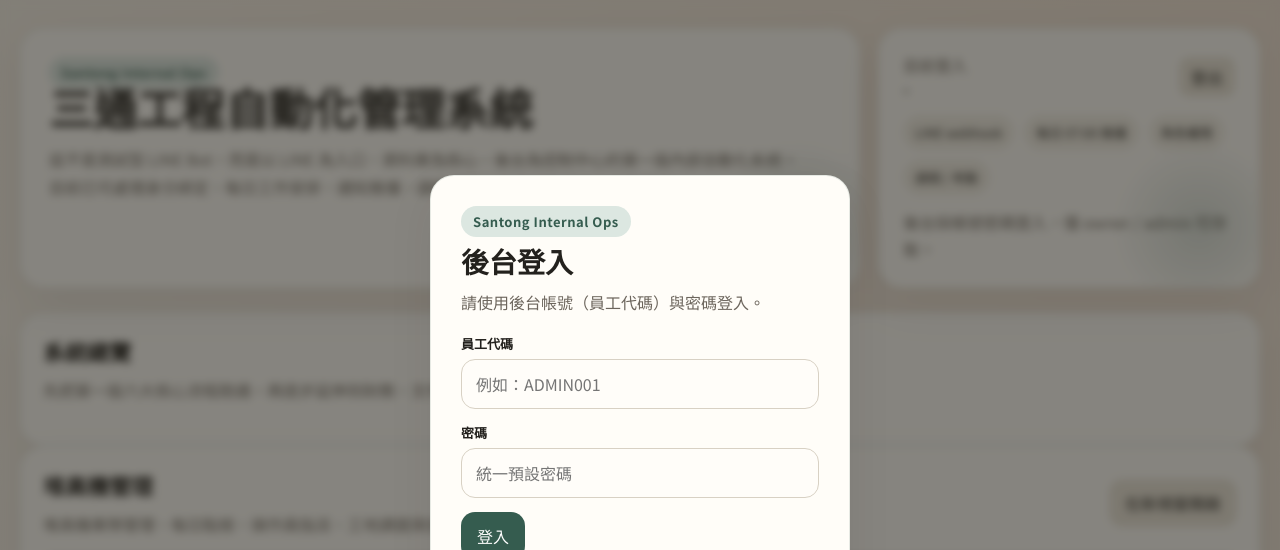
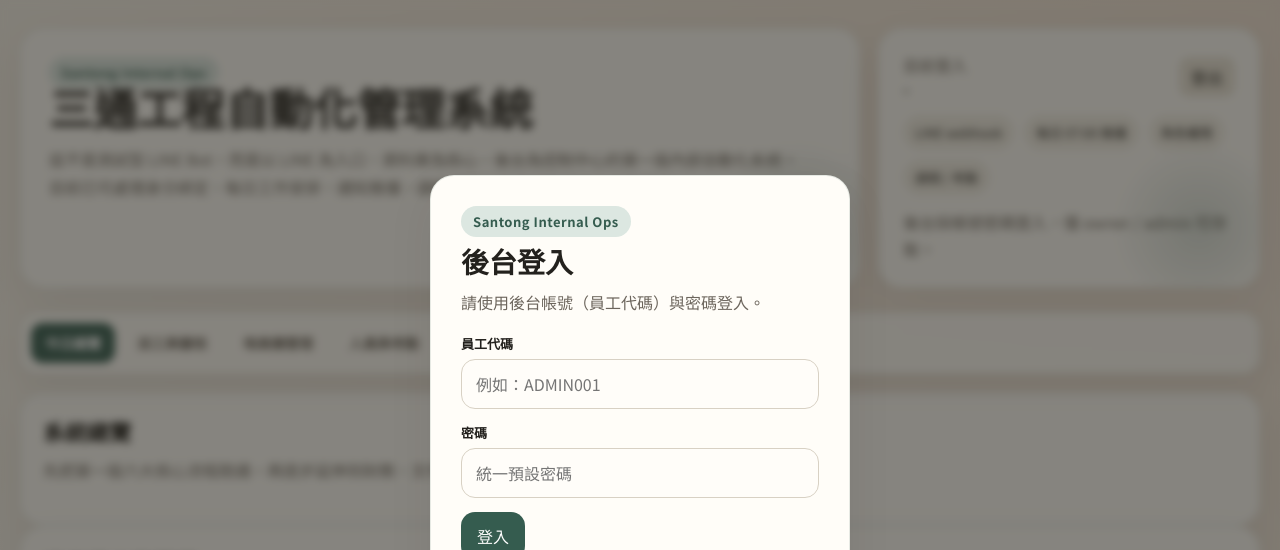
Before and after one commit to lin61751226-netizen/santong-erp, a FastAPI app: page / in a window 1280 px wide. Shown: the top 550 px of the page. Run offline with FastAPI, Linux system fonts and the light colour scheme; parts of the project's set-up code (start-up, migrations or seed data) failed here and were passed over; some libraries are stand-ins or nearby versions.

Commit message:
Improve backoffice navigation and fix forklift status auth

```diff
--- a/backend/app/routes/admin.py
+++ b/backend/app/routes/admin.py
@@ -1029,7 +1029,7 @@ def update_forklift_status(
     forklift_id: int,
     status: str = Query(..., description="堆高機狀態：operating/available/maintenance/inactive"),
     session: Session = Depends(get_session),
-    actor: Employee = Depends(require_roles(["owner", "admin", "site_manager"])),
+    actor: Employee = Depends(require_roles("owner", "admin", "site_manager")),
 ):
     forklift = session.get(Forklift, forklift_id)
     if not forklift:
--- a/backend/app/static/app.css
+++ b/backend/app/static/app.css
@@ -38,6 +38,47 @@ body {
   gap: 18px;
   align-items: stretch;
   margin-bottom: 24px;
+}
+
+.workspace-nav {
+  position: sticky;
+  top: 12px;
+  z-index: 20;
+  display: flex;
+  gap: 8px;
+  overflow-x: auto;
+  margin-bottom: 18px;
+  padding: 10px;
+  border: 1px solid rgba(53, 92, 79, 0.14);
+  border-radius: 18px;
+  background: rgba(255, 253, 248, 0.92);
+  box-shadow: 0 12px 30px rgba(52, 44, 32, 0.08);
+  backdrop-filter: blur(10px);
+}
+
+.workspace-tab {
+  flex: 0 0 auto;
+  padding: 10px 14px;
+  border-radius: 12px;
+  background: transparent;
+  color: var(--muted);
+  font-size: 14px;
+  font-weight: 700;
+}
+
+.workspace-tab:hover {
+  background: var(--brand-soft);
+  color: var(--brand);
+  transform: none;
+}
+
+.workspace-tab.is-active {
+  background: var(--brand);
+  color: #fff;
+}
+
+[data-workspace][hidden] {
+  display: none;
 }
 
 .hero-card,
@@ -143,6 +184,17 @@ p {
   align-items: center;
   gap: 12px;
   margin-bottom: 18px;
+}
+
+.action-callout {
+  display: grid;
+  gap: 5px;
+  padding: 18px;
+  border: 1px solid rgba(196, 108, 55, 0.22);
+  border-radius: 16px;
+  background: linear-gradient(135deg, #fff8ed 0%, #f6e3d6 100%);
+  color: #63371d;
+  line-height: 1.65;
 }
 
 .muted {
@@ -330,6 +382,16 @@ th {
   .span-12 {
     grid-column: span 1;
   }
+
+  .workspace-nav {
+    top: 8px;
+    margin-inline: -2px;
+  }
+
+  .panel-header {
+    align-items: flex-start;
+    flex-direction: column;
+  }
 }
 
 /* ---- 登入 / 改密碼 ---- */
--- a/backend/app/templates/index.html
+++ b/backend/app/templates/index.html
@@ -90,7 +90,15 @@
       </aside>
     </section>
 
-    <section class="panel span-12">
+    <nav class="workspace-nav" aria-label="後台功能導覽">
+      <button type="button" class="workspace-tab is-active" data-workspace-tab="overview" onclick="setWorkspace('overview')">今日總覽</button>
+      <button type="button" class="workspace-tab" data-workspace-tab="operations" onclick="setWorkspace('operations')">派工與審核</button>
+      <button type="button" class="workspace-tab" data-workspace-tab="fleet" onclick="setWorkspace('fleet')">堆高機管理</button>
+      <button type="button" class="workspace-tab" data-workspace-tab="people" onclick="setWorkspace('people')">人員與考勤</button>
+      <button type="button" class="workspace-tab" data-workspace-tab="settings" onclick="setWorkspace('settings')">LINE 與系統</button>
+    </nav>
+
+    <section class="panel span-12" data-workspace="overview">
       <div class="panel-header">
         <div>
           <h2>系統總覽</h2>
@@ -101,25 +109,23 @@
     </section>
 
 
-    <section class="panel span-12">
+    <section class="panel span-12" data-workspace="fleet">
       <div class="panel-header">
         <div>
-          <h2>堆高機管理</h2>
-          <p class="muted">堆高機車隊管理、每日點檢、操作員指派、工地調度與安全提醒。</p>
+          <h2>堆高機出租管理</h2>
+          <p class="muted">出租、客戶、設備與財務資料在獨立工作頁操作，避免和每日派工混在一起。</p>
         </div>
         <div class="button-row">
-          <button type="button" class="button-secondary" onclick="window.open('https://quantflow-tw-trading.h341395.chatgpt.site/', '_blank')">在新視窗開啟</button>
+          <button type="button" onclick="window.location.href='/forklift'">開啟出租管理</button>
         </div>
       </div>
-      <iframe
-        src="https://quantflow-tw-trading.h341395.chatgpt.site/"
-        style="width:100%; height:800px; border:1px solid #e0e0e0; border-radius:8px; background:#fff;"
-        title="堆高機管理系統"
-        loading="lazy">
-      </iframe>
+      <div class="action-callout">
+        <strong>租賃資料獨立管理</strong>
+        <span>在出租管理頁可處理客戶、設備、出租記錄、財務統計與報表；本頁保留每日車隊狀態與安全點檢。</span>
+      </div>
     </section>
 
-    <section class="panel span-12">
+    <section class="panel span-12" data-workspace="fleet">
       <div class="panel-header">
         <div>
           <h2>堆高機車隊管理</h2>
@@ -541,6 +547,96 @@
           </table>
         </div>
       </section>
+
+      <section class="panel span-12" data-workspace="settings">
+        <div class="panel-header">
+          <div>
+            <h2>使用者管理</h2>
+            <p class="muted">啟用或停用帳號、重設密碼與確認 LINE 綁定狀態。僅 owner / admin 可操作。</p>
+          </div>
+          <div class="button-row">
+            <button type="button" class="button-secondary" onclick="loadUserManagement()">重新整理</button>
+          </div>
+        </div>
+        <div class="table-wrap">
+          <table>
+            <thead>
+              <tr>
+                <th>員工代碼</th>
+                <th>姓名</th>
+                <th>角色</th>
+                <th>狀態</th>
+                <th>LINE 綁定</th>
+                <th>操作</th>
+              </tr>
+            </thead>
+            <tbody id="userManagementRows"></tbody>
+          </table>
+        </div>
+      </section>
+
+      <section class="panel span-12" data-workspace="settings">
+        <div class="panel-header">
+          <div>
+            <h2>工作相片上傳記錄</h2>
+            <p class="muted">依員工或日期查詢 LINE 工作相片是否已儲存至 Google Drive。</p>
+          </div>
+          <div class="button-row">
+            <input id="photoFilterEmployee" placeholder="員工代碼">
+            <input id="photoFilterDateFrom" type="date">
+            <input id="photoFilterDateTo" type="date">
+            <button type="button" class="button-secondary" onclick="loadPhotoUploads()">查詢</button>
+          </div>
+        </div>
+        <div class="table-wrap">
+          <table>
+            <thead>
+              <tr>
+                <th>上傳時間</th>
+                <th>員工</th>
+                <th>工地</th>
+                <th>檔名</th>
+                <th>連結</th>
+              </tr>
+            </thead>
+            <tbody id="photoUploadRows"></tbody>
+          </table>
+        </div>
+      </section>
+
+      <section class="panel span-12" data-workspace="settings">
+        <div class="panel-header">
+          <div>
+            <h2>登入稽核日誌</h2>
+            <p class="muted">查詢後台登入成功、失敗與帳號鎖定紀錄。僅 owner / admin 可檢視。</p>
+          </div>
+          <div class="button-row">
+            <input id="loginLogFilterEmployee" placeholder="員工代碼">
+            <select id="loginLogFilterStatus">
+              <option value="">全部狀態</option>
+              <option value="success">成功</option>
+              <option value="failed">失敗</option>
+              <option value="locked">鎖定</option>
+            </select>
+            <button type="button" class="button-secondary" onclick="loadLoginLogs()">查詢</button>
+          </div>
+        </div>
+        <div class="table-wrap">
+          <table>
+            <thead>
+              <tr>
+                <th>時間</th>
+                <th>員工代碼</th>
+                <th>姓名</th>
+                <th>IP</th>
+                <th>狀態</th>
+                <th>失敗原因</th>
+              </tr>
+            </thead>
+            <tbody id="loginLogRows"></tbody>
+          </table>
+        </div>
+      </section>
     </div>
   </div>
 
@@ -550,6 +646,20 @@
       employees: [],
       worksites: [],
     };
+
+    function setWorkspace(workspace, shouldScroll = true) {
+      document.querySelectorAll("[data-workspace]").forEach((panel) => {
+        panel.hidden = panel.dataset.workspace !== workspace;
+      });
+      document.querySelectorAll("[data-workspace-tab]").forEach((tab) => {
+        const isActive = tab.dataset.workspaceTab === workspace;
+        tab.classList.toggle("is-active", isActive);
+        tab.setAttribute("aria-pressed", String(isActive));
+      });
+      if (shouldScroll) {
+        window.scrollTo({ top: 0, behavior: "smooth" });
+      }
+    }
 
     function api(path, options = {}) {
       const headers = new Headers(options.headers || {});
@@ -747,6 +857,7 @@
       document.getElementById("assignmentFilterDate").value = todayString();
       document.getElementById("attendanceFilterDate").value = todayString();
       document.getElementById("exceptionFilterDate").value = todayString();
+      document.getElementById("inspectionFilterDate").value = todayString();
       document.getElementById("meetingAt").value = `${todayString()}T09:00`;
       await loadMeta();
       await Promise.all([
@@ -757,7 +868,13 @@
         loadAttendance(),
         loadAttendanceExceptions(),
         loadLineStatus(),
+        loadForklifts(),
+        loadForkliftInspections(),
+        loadUserManagement(),
+        loadPhotoUploads(),
+        loadLoginLogs(),
       ]);
+      setWorkspace("overview", false);
     }
 
     async function loadMeta() {
@@ -1341,98 +1458,5 @@
 
   </script>
 
-    <!-- 使用者管理 -->
-    <section class="panel span-12">
-      <div class="panel-header">
-        <div>
-          <h2>使用者管理</h2>
-          <p class="muted">啟用/停用帳號、重設密碼。僅 owner / admin 可操作。</p>
-        </div>
-        <div class="button-row">
-          <button type="button" class="button-secondary" onclick="loadUserManagement()">重新整理</button>
-        </div>
-      </div>
-      <div class="table-wrap">
-        <table>
-          <thead>
-            <tr>
-              <th>員工代碼</th>
-              <th>姓名</th>
-              <th>角色</th>
-              <th>狀態</th>
-              <th>LINE 綁定</th>
-              <th>操作</th>
-            </tr>
-          </thead>
-          <tbody id="userManagementRows"></tbody>
-        </table>
-      </div>
-    </section>
-
-    <!-- 相片上傳記錄 -->
-    <section class="panel span-12">
-      <div class="panel-header">
-        <div>
-          <h2>相片上傳記錄</h2>
-          <p class="muted">查詢 LINE 上傳的工作相片記錄。</p>
-        </div>
-        <div class="button-row">
-          <input id="photoFilterEmployee" placeholder="員工代碼">
-          <input id="photoFilterDateFrom" type="date">
-          <input id="photoFilterDateTo" type="date">
-          <button type="button" class="button-secondary" onclick="loadPhotoUploads()">查詢</button>
-        </div>
-      </div>
-      <div class="table-wrap">
-        <table>
-          <thead>
-            <tr>
-              <th>上傳時間</th>
-              <th>員工</th>
-              <th>工地</th>
-              <th>檔名</th>
-              <th>連結</th>
-            </tr>
-          </thead>
-          <tbody id="photoUploadRows"></tbody>
-        </table>
-      </div>
-    </section>
-
-    <!-- 登入稽核日誌 -->
-    <section class="panel span-12">
-      <div class="panel-header">
-        <div>
-          <h2>登入稽核日誌</h2>
-          <p class="muted">記錄所有後台登入嘗試，包含成功、失敗與鎖定。僅 owner / admin 可檢視。</p>
-        </div>
-        <div class="button-row">
-          <input id="loginLogFilterEmployee" placeholder="員工代碼">
-          <select id="loginLogFilterStatus">
-            <option value="">全部狀態</option>
-            <option value="success">成功</option>
-            <option value="failed">失敗</option>
-            <option value="locked">鎖定</option>
-          </select>
-          <button type="button" class="button-secondary" onclick="loadLoginLogs()">查詢</button>
-        </div>
-      </div>
-      <div class="table-wrap">
-        <table>
-          <thead>
-            <tr>
-              <th>時間</th>
-              <th>員工代碼</th>
-              <th>姓名</th>
-              <th>IP</th>
-              <th>狀態</th>
-              <th>失敗原因</th>
-            </tr>
-          </thead>
-          <tbody id="loginLogRows"></tbody>
-        </table>
-      </div>
-    </section>
-
 </body>
 </html>
```
Also changed, not shown: other parts of backend/app/templates/index.html (+12 -12 lines), 交接記錄.md (+23 -0 lines).
